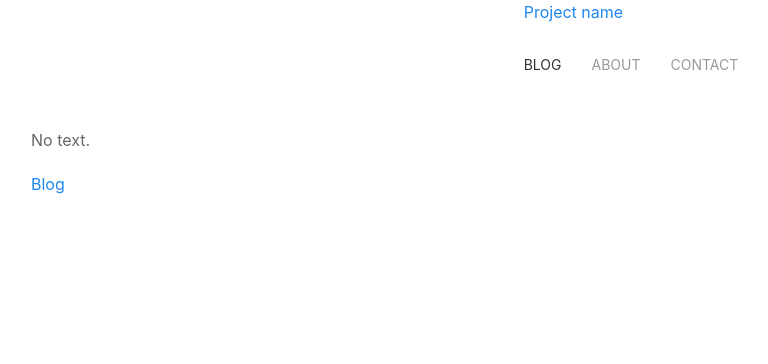
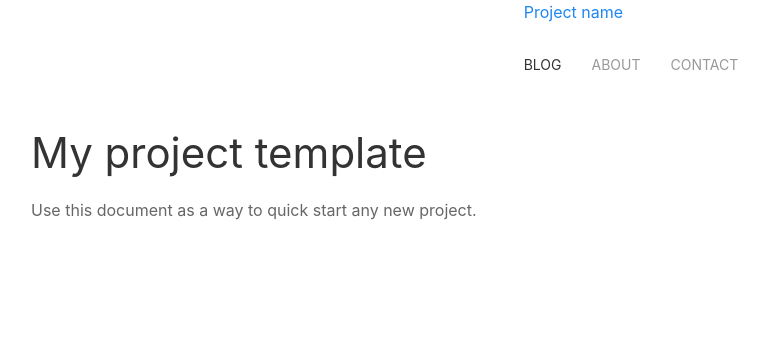
Before and after one commit to xavitorne/pyramid-simpleweb, a Python web app: template pyrxa/templates/index.mako in a window 1280 px wide. Shown: the top 364 px of the page, without its empty margins (9-777 px from the left). Run offline with Mako, Linux system fonts and the light colour scheme; the template is opened without the code that fills it, so the values that code supplies are empty; some libraries are stand-ins or nearby versions.

Commit message:
modified title

```diff
--- a/pyrxa/templates/index.mako
+++ b/pyrxa/templates/index.mako
@@ -1,4 +1,4 @@
 <%inherit file="pyrxa:templates/layout.mako"/>
 
-<p>No text.</p>
-<p><a href="${request.route_url('blog')}">Blog</a></p>
+<h1>My project template</h1>
+<p>Use this document as a way to quick start any new project.</p>
```
